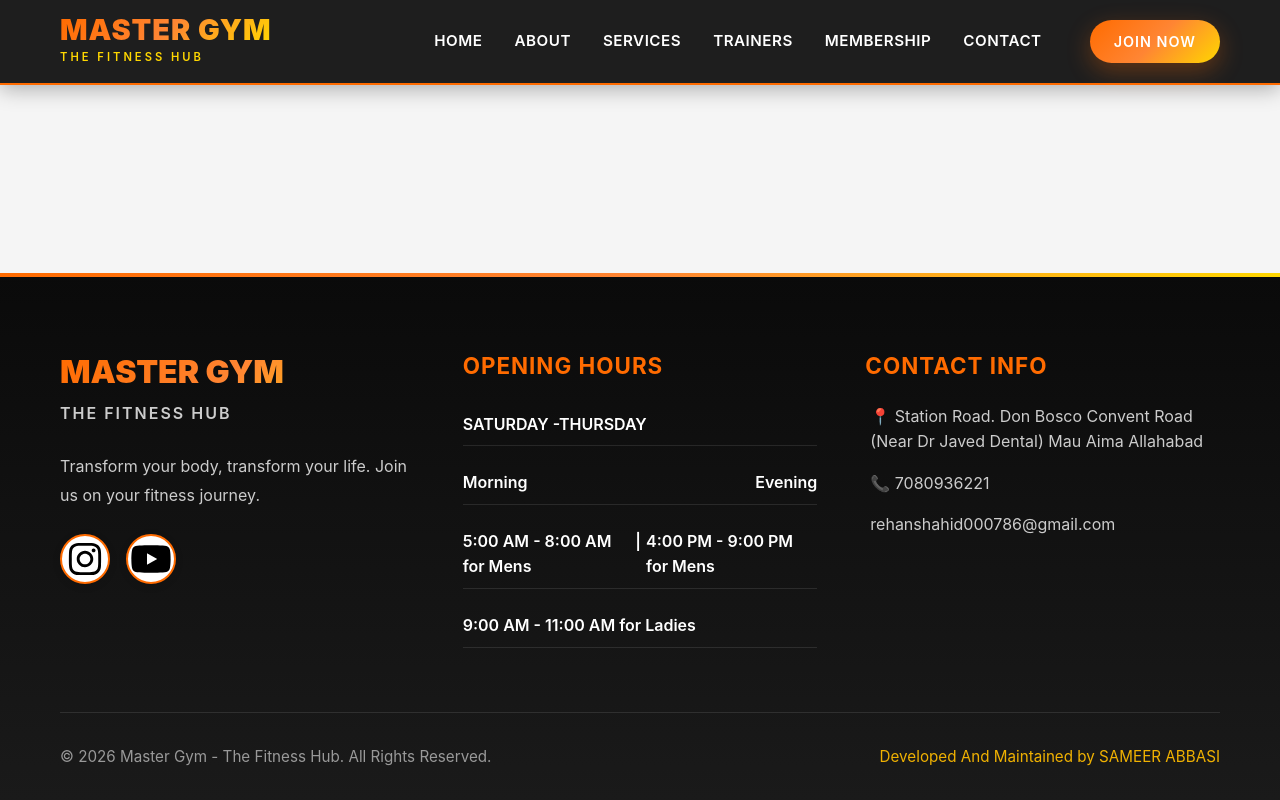
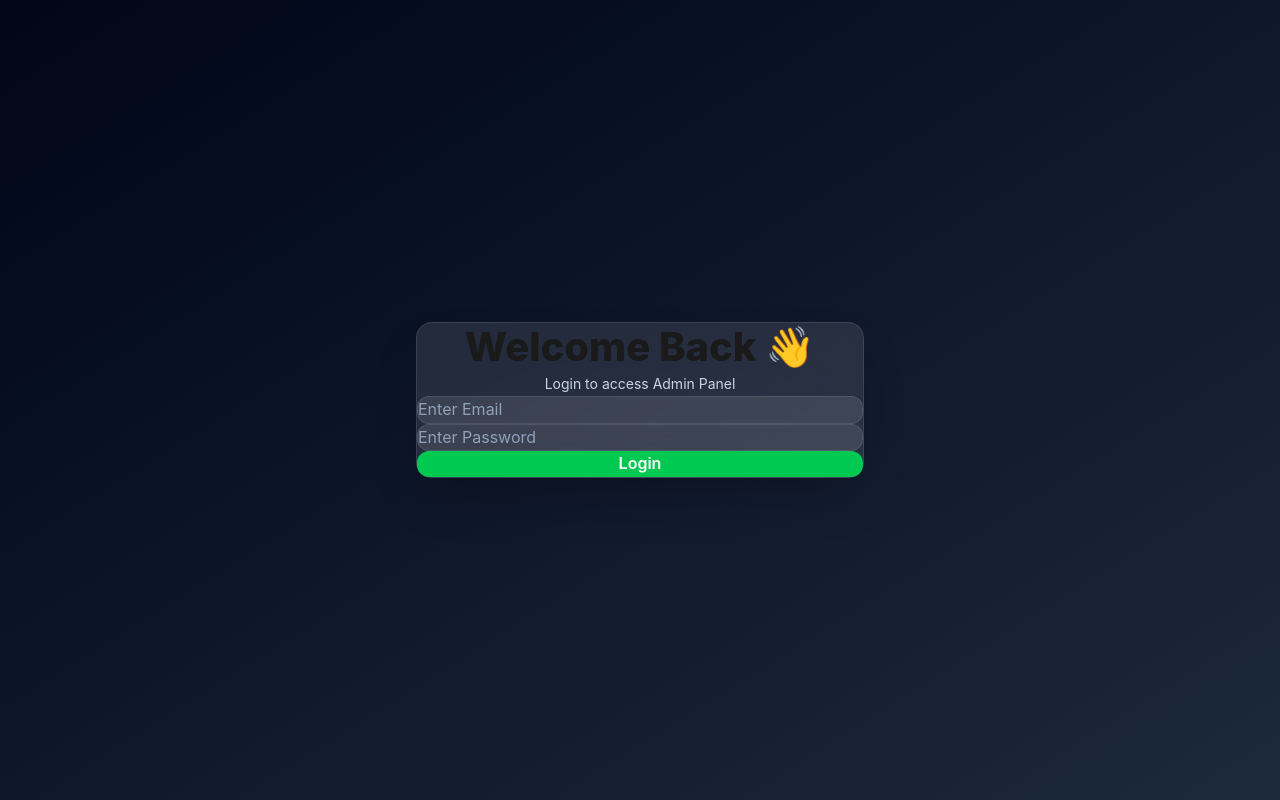
Before and after one commit to ShahbazAhmad08/mastergym-frontend, a React (Vite) app: page /login in a window 1280 px wide. Built offline with nearby package versions, Linux system fonts and the light colour scheme.

Commit message:
Add login functionality and protected route for admin access

```diff
--- a/src/App.jsx
+++ b/src/App.jsx
@@ -12,6 +12,8 @@ import Contact from "./pages/Contact";
 import Admin from "./pages/Admin";
 import "./App.css";
 import ScrollToTop from "./components/ScrollToTop";
+import Login from "./components/Login";
+import ProtectedRoute from "./components/ProtectedRoute";
 
 function App() {
   const [loading, setLoading] = useState(true);
@@ -29,7 +31,20 @@ function App() {
       <div className="app">
         <ScrollToTop />
         <Routes>
-          <Route path="/admin" element={<Admin />} />
+          {/* Login */}
+          <Route path="/login" element={<Login />} />
+
+          {/* <Route path="/admin" element={<Admin />} /> */}
+          {/* Protected Admin */}
+          <Route
+            path="/admin"
+            element={
+              <ProtectedRoute>
+                <Admin />
+              </ProtectedRoute>
+            }
+          />
+
           <Route
             path="/*"
             element={
--- /dev/null
+++ b/src/components/Login.jsx
@@ -0,0 +1,80 @@
+import { useState } from "react";
+import { useNavigate } from "react-router-dom";
+
+function Login() {
+  const [formData, setFormData] = useState({
+    email: "",
+    password: "",
+  });
+
+  const navigate = useNavigate();
+
+  const ADMIN_EMAIL = import.meta.env.VITE_USER_EMAIL;
+  const ADMIN_PASSWORD = import.meta.env.VITE_USER_PASSWORD;
+  //   console.log("Admin Credentials:", ADMIN_EMAIL, ADMIN_PASSWORD);
+
+  const handleChange = (e) => {
+    setFormData({
+      ...formData,
+      [e.target.name]: e.target.value,
+    });
+  };
+
+  const handleLogin = (e) => {
+    e.preventDefault();
+
+    if (
+      formData.email === ADMIN_EMAIL &&
+      formData.password === ADMIN_PASSWORD
+    ) {
+      localStorage.setItem("adminToken", "loggedin");
+      navigate("/admin");
+    } else {
+      alert("Invalid Email or Password");
+    }
+  };
+
+  return (
+    <div className="min-h-screen flex items-center justify-center bg-gradient-to-br from-slate-950 via-slate-900 to-slate-800 px-4">
+      <div className="w-full max-w-md bg-white/10 backdrop-blur-xl border border-white/10 shadow-2xl rounded-2xl p-8">
+        <div className="text-center mb-8">
+          <h2 className="text-3xl font-bold text-white">Welcome Back 👋</h2>
+          <p className="text-slate-300 mt-2 text-sm">
+            Login to access Admin Panel
+          </p>
+        </div>
+
+        <form onSubmit={handleLogin} className="space-y-5">
+          <input
+            type="email"
+            name="email"
+            placeholder="Enter Email"
+            value={formData.email}
+            onChange={handleChange}
+            required
+            className="w-full px-4 py-3 rounded-xl bg-white/10 text-white placeholder-slate-400 border border-white/10 focus:ring-2 focus:ring-green-500 outline-none"
+          />
+
+          <input
+            type="password"
+            name="password"
+            placeholder="Enter Password"
+            value={formData.password}
+            onChange={handleChange}
+            required
+            className="w-full px-4 py-3 rounded-xl bg-white/10 text-white placeholder-slate-400 border border-white/10 focus:ring-2 focus:ring-green-500 outline-none"
+          />
+
+          <button
+            type="submit"
+            className="w-full py-3 rounded-xl bg-green-500 hover:bg-green-600 text-white font-semibold transition"
+          >
+            Login
+          </button>
+        </form>
+      </div>
+    </div>
+  );
+}
+
+export default Login;
--- /dev/null
+++ b/src/components/ProtectedRoute.jsx
@@ -0,0 +1,9 @@
+import { Navigate } from "react-router-dom";
+
+function ProtectedRoute({ children }) {
+  const isLoggedIn = localStorage.getItem("adminToken");
+
+  return isLoggedIn ? children : <Navigate to="/login" replace />;
+}
+
+export default ProtectedRoute;
```
Also changed, not shown: 1 other file (tests, documents, lock files or other folders).
